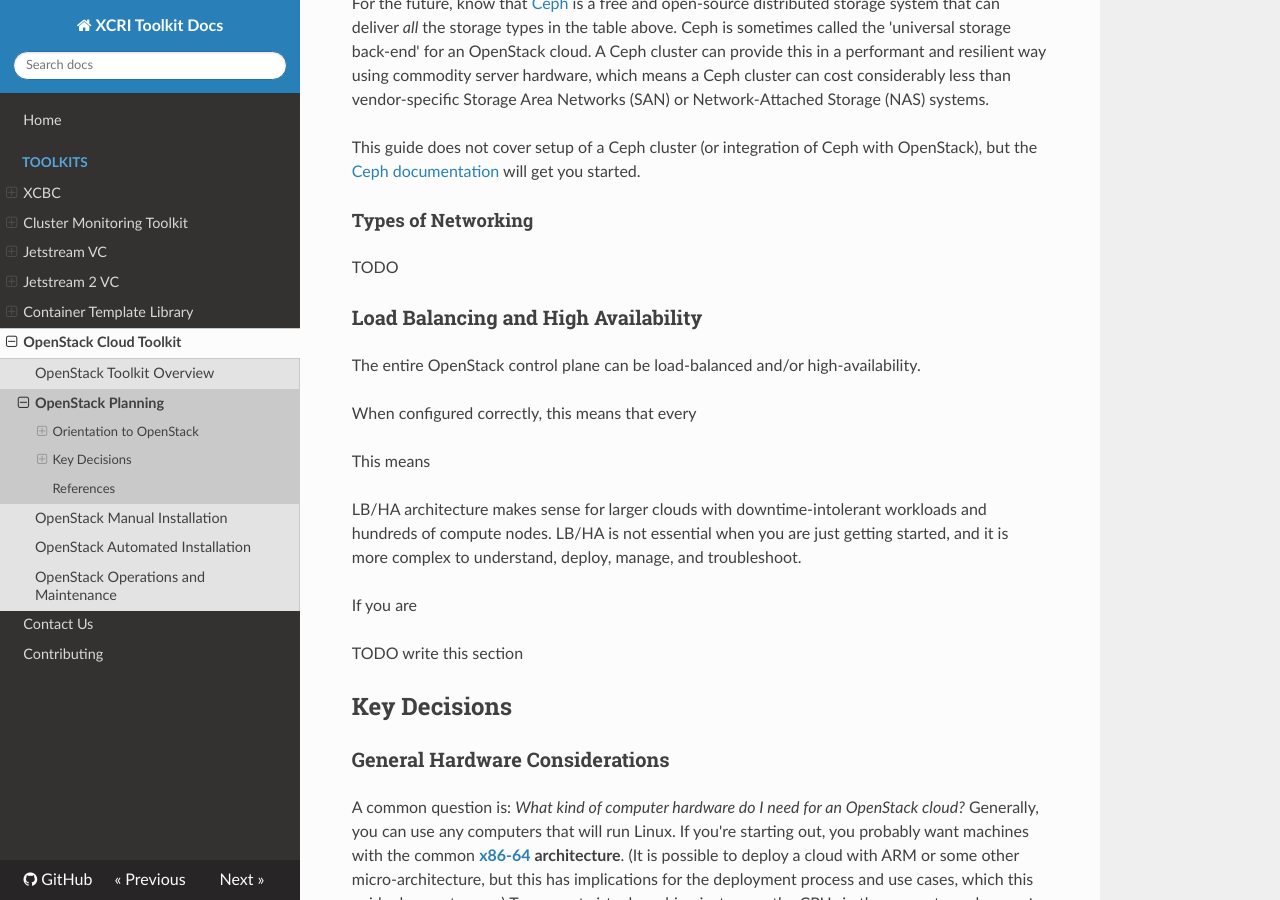
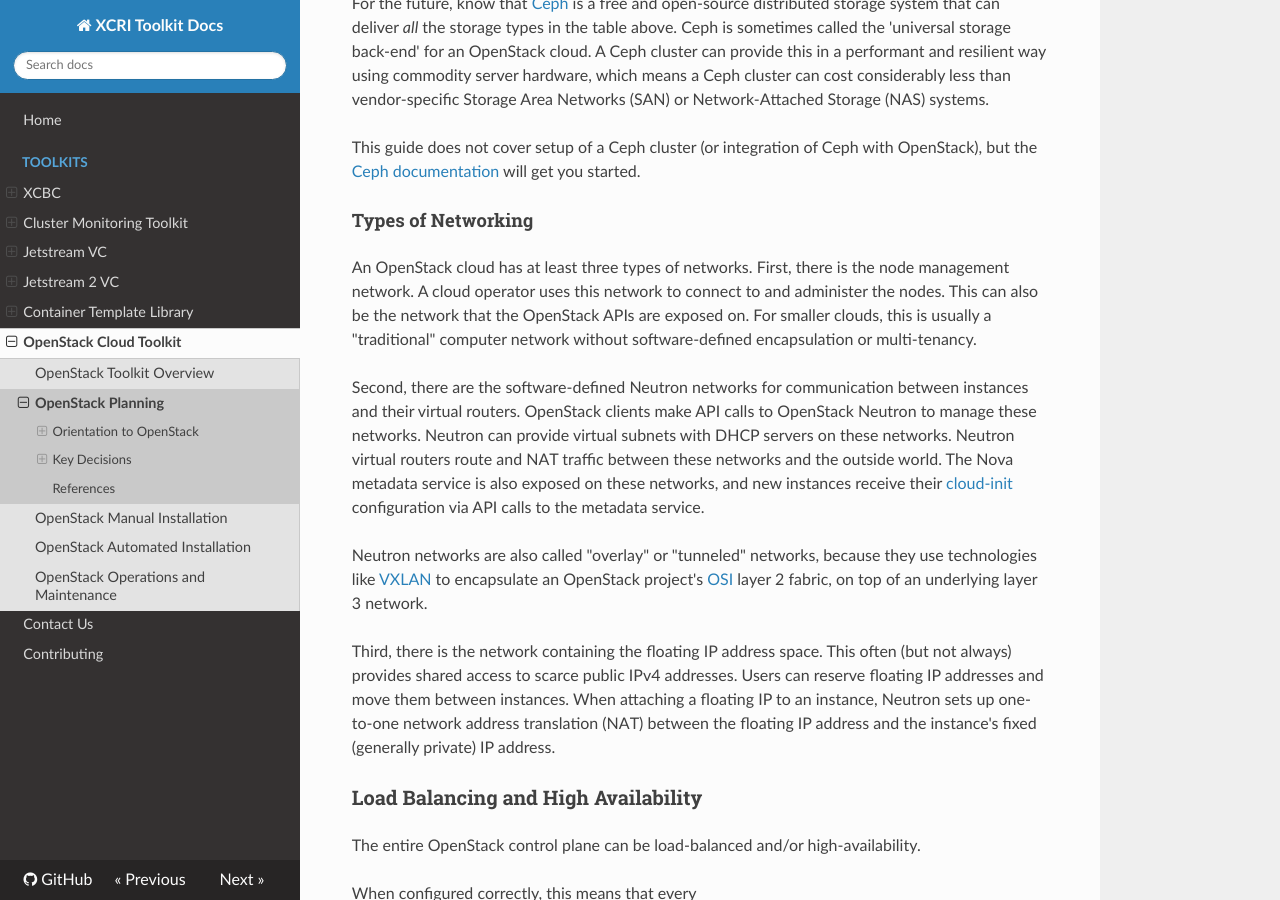
Before and after one commit to access-ci-org/Toolkit-Docs, an MkDocs documentation site: the page built from docs/toolkits/openstack-planning-guide.md, in a window 1280 px wide and 900 px high, scrolled down 7563 px. Built offline with MkDocs 1.6.1, drawn with Linux system fonts in a browser that asks for light colours; nearby versions of some CDN libraries; old or Windows-style settings are respelled for this version of MkDocs.

Commit message:
types of networking

```diff
--- a/docs/toolkits/openstack-planning-guide.md
+++ b/docs/toolkits/openstack-planning-guide.md
@@ -157,7 +157,14 @@ This guide does not cover setup of a Ceph cluster (or integration of Ceph with O
 
 #### Types of Networking
 
-TODO
+An OpenStack cloud has at least three types of networks. First, there is the node management network. A cloud operator uses this network to connect to and administer the nodes. This can also be the network that the OpenStack APIs are exposed on. For smaller clouds, this is usually a "traditional" computer network without software-defined encapsulation or multi-tenancy.
+
+Second, there are the software-defined Neutron networks for communication between instances and their virtual routers. OpenStack clients make API calls to OpenStack Neutron to manage these networks. Neutron can provide virtual subnets with DHCP servers on these networks. Neutron virtual routers route and NAT traffic between these networks and the outside world. The Nova metadata service is also exposed on these networks, and new instances receive their [cloud-init](https://cloudinit.readthedocs.io/en/latest/index.html) configuration via API calls to the metadata service.
+
+Neutron networks are also called "overlay" or "tunneled" networks, because they use technologies like [VXLAN](https://en.wikipedia.org/wiki/Virtual_Extensible_LAN) to encapsulate an OpenStack project's [OSI](https://en.wikipedia.org/wiki/OSI_model) layer 2 fabric, on top of an underlying layer 3 network.
+
+Third, there is the network containing the floating IP address space. This often (but not always) provides shared access to scarce public IPv4 addresses. Users can reserve floating IP addresses and move them between instances. When attaching a floating IP to an instance, Neutron sets up one-to-one network address translation (NAT) between the floating IP address and the instance's fixed (generally private) IP address.
+
 
 ### Load Balancing and High Availability
 
```
